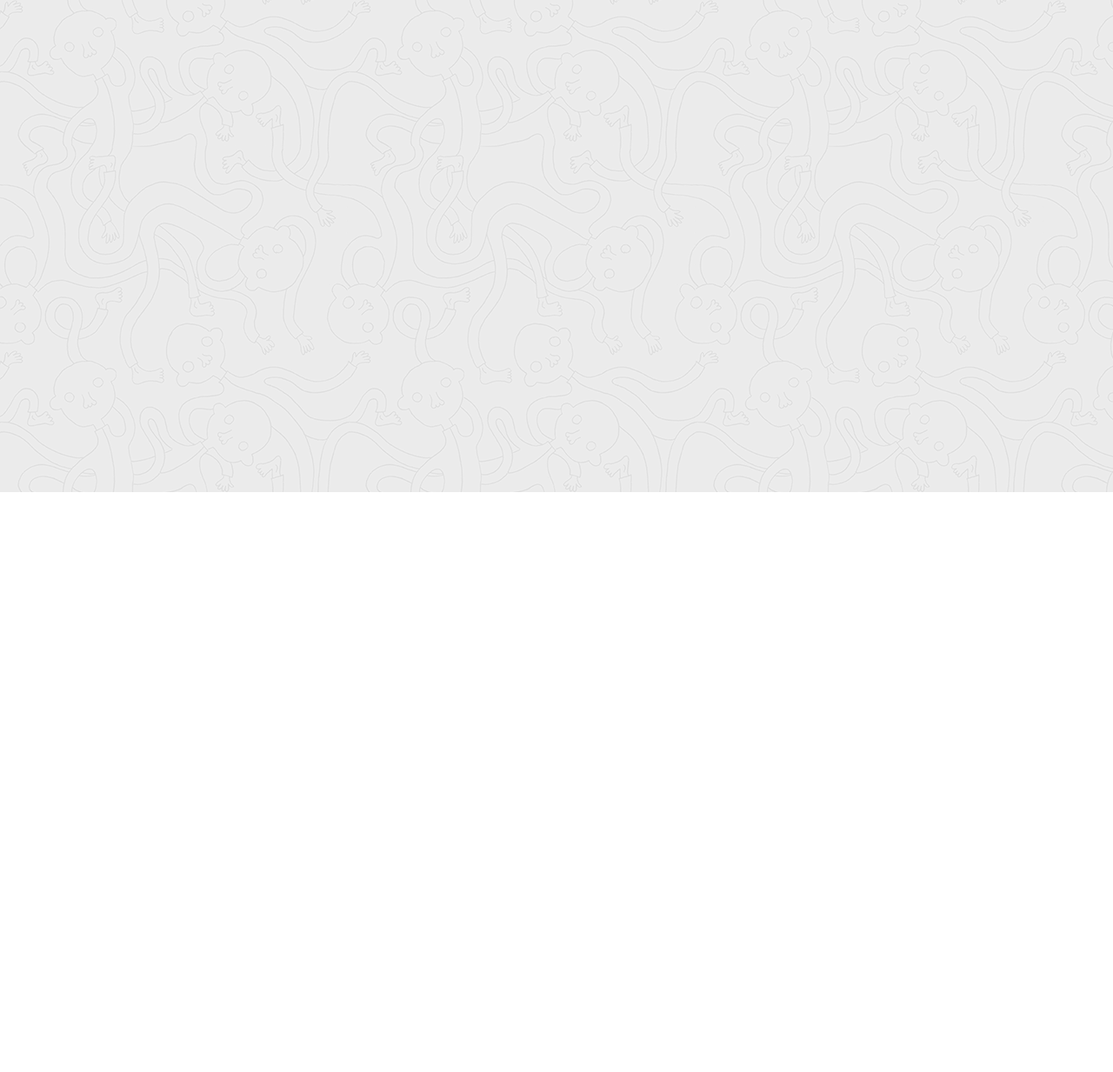
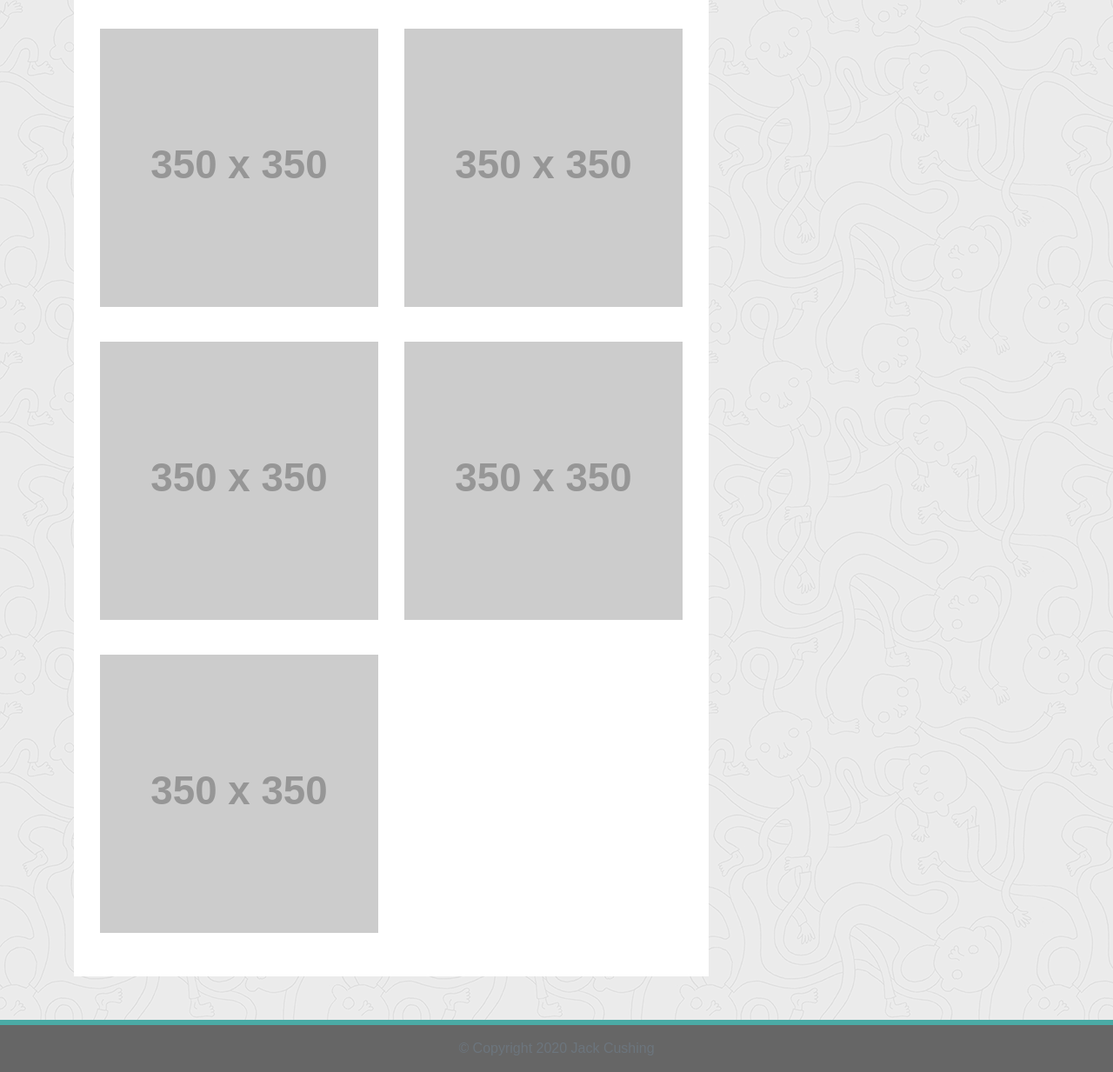
Before and after one commit to jcuush/cushing_portfolio, a plain HTML site: page Master/portfolio.html in a window 1280 px wide. Shown: the part 234-1467 px from the top of the page at 87% size. Before the commit the page ends 800 px from the top, so only its background shows below. Drawn offline with nearby package versions, Linux system fonts and the light colour scheme; placeholder pictures from the web are drawn by us.

Commit message:
added footer

```diff
--- a/Master/portfolio.html
+++ b/Master/portfolio.html
@@ -32,5 +32,42 @@
       </ul>
     </div>
   </nav>
+  <div class="container">
+    <main class="row">
+      <div class="col-md-8">
+        <article class="block">
+          <h1 class="block-header">Portfolio</h1>
+          <hr />
+          <div class="row">
+            <div class="col-sm-6 col-md-12 col-lg-6">
+              <img class="img-fluid port-image" src="https://via.placeholder.com/350x350" alt="">
+            </div>
+            <div class="col-sm-6 col-md-12 col-lg-6">
+              <img class="img-fluid port-image" src="https://via.placeholder.com/350x350" alt="">
+            </div>
+          </div>
+          <div class="row">
+            <div class="col-sm-6 col-md-12 col-lg-6">
+              <img class="img-fluid port-image" src="https://via.placeholder.com/350x350" alt="">
+            </div>
+            <div class="col-sm-6 col-md-12 col-lg-6">
+              <img class="img-fluid port-image" src="https://via.placeholder.com/350x350" alt="">
+            </div>
+          </div>
+          <div class="row">
+            <div class="col-sm-6 col-md-12 col-lg-6">
+              <img class="img-fluid port-image" src="https://via.placeholder.com/350x350" alt="">
+            </div>
+          </div>
+        </article>
+      </div>
+    </main>
+  </div>
+  <footer class="footer">
+    <div class="two-toned-footer-color"></div>
+    <p class="text-muted text-muted-footer text-center">
+      &copy; Copyright 2020 Jack Cushing
+    </p>
+  </footer>
 </body>
 </html>
```
Also changed, not shown: Master/contact.html (+6 -0 lines), Master/index.html (+6 -0 lines).
